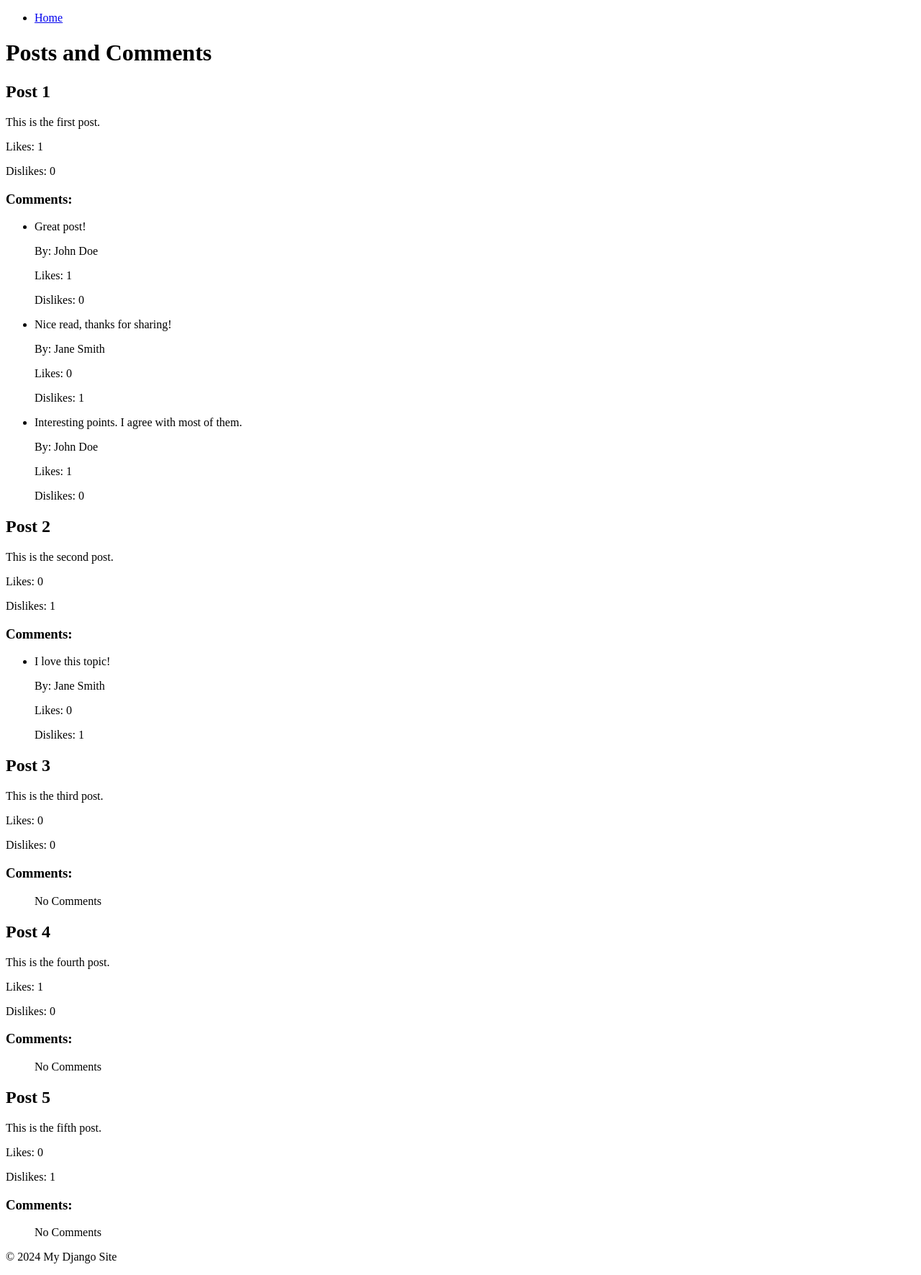
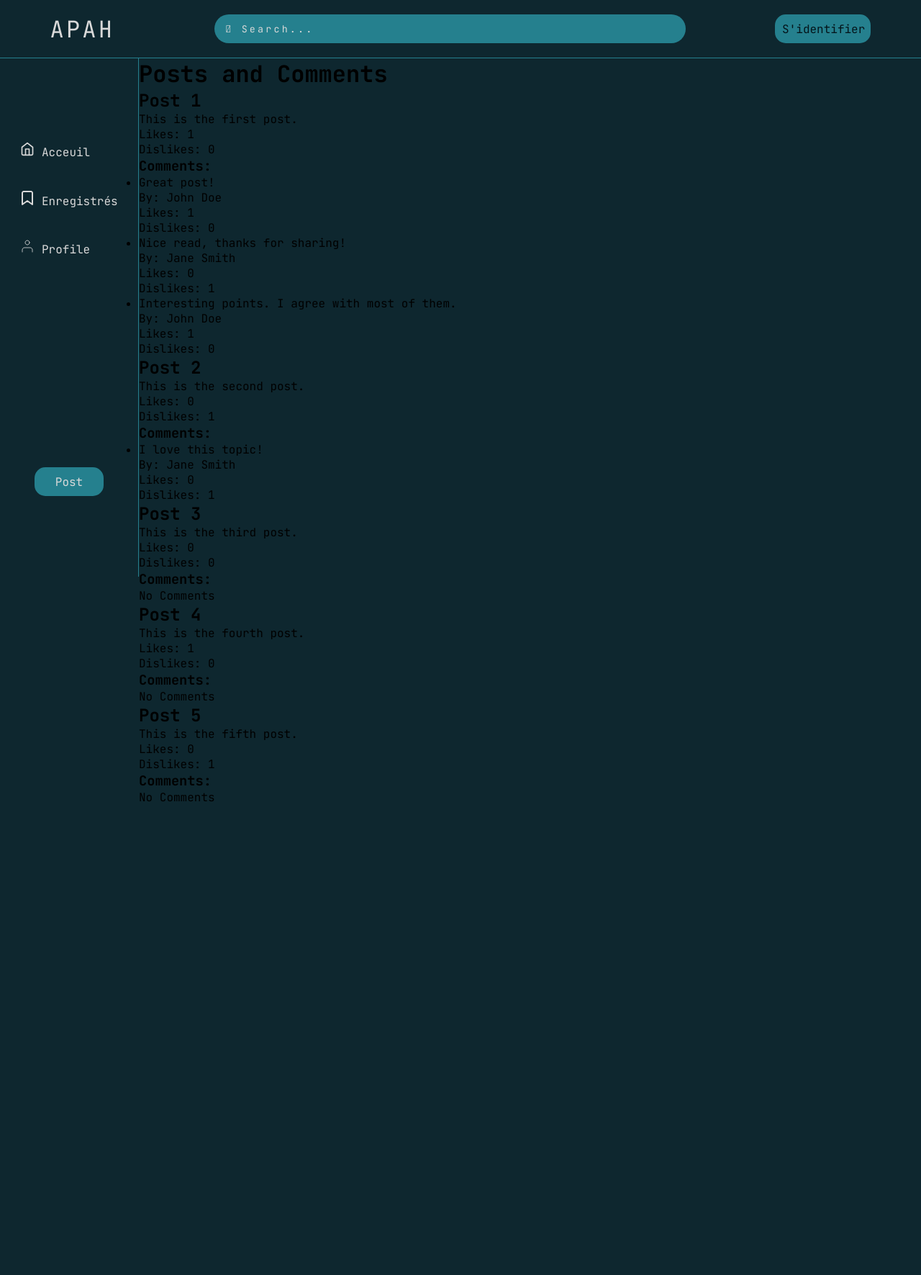
Before and after one commit to ME17FD/Forum, a Django app: page / in a window 1280 px wide. Shown: the whole page at 72% size. After the commit the page ends 1113 px from the top, so only its background shows below. Run offline with Django 5.2, Linux system fonts and the light colour scheme; data comes from the database, SQL or seed files in the repository.

Commit message:
front stuff

```diff
--- a/static/css/styles.css
+++ b/static/css/styles.css
@@ -0,0 +1,122 @@
+@import url('https://fonts.googleapis.com/css2?family=JetBrains+Mono:ital,wght@0,100..800;1,100..800&display=swap');
+
+*{
+    font-family: "JetBrains Mono" , monospace;
+    margin: 0;
+    padding: 0;
+}
+
+body{
+    background-color: #0E272F;
+    display: flex;
+    flex-direction: column;
+}
+/*nav-bar*/
+.nav-bar{
+   border-bottom: 1px solid #25808E;
+    color: #D9D9D9;
+    display: flex;
+    flex-direction: row;
+    width: 100%;
+    align-items: center;
+    justify-content: space-around;
+    height: 10vh;
+}
+
+.logo{
+
+    text-transform: uppercase;
+    font-size: 2em;
+    letter-spacing: 0.2rem;
+}
+.search-bar{
+    width: 50%;
+    height: 50%;
+}
+
+.search-bar>input{
+    width: 100%;
+    height: 100%;
+    border-radius: 25px;
+    background-color: #25808E;
+    border: none;
+    color: #D9D9D9;
+    letter-spacing: 0.2rem;
+    padding-left: 15px;
+}
+
+::placeholder{
+    color: #D9D9D9;
+    text-size-adjust: bold;
+}
+
+.search-bar>input:focus{
+    outline: none;
+}
+
+.sign-button{
+    background-color: #25808E;
+    border-radius: 15px;
+    justify-content: center;
+    padding: 0.7%;
+    color: #04141A;
+    text-decoration: none;
+}
+
+
+
+/*main-container*/
+
+.main-container{
+    display: flex;
+    flex-direction: row;
+    height: 90vh;
+}
+
+
+.side-bar{
+    display: flex;
+    flex-direction: column;
+    gap: 25%;
+    width: 15%;
+    align-items: center;
+    border-right:1px solid #25808E ;
+    justify-content: space-evenly;
+    height: 100%;
+}
+
+
+.post{
+    width: 50%;
+    display: flex;
+    align-items: center;
+}
+
+.post-button{
+    display: flex;
+    justify-content: center;
+    align-items: center;
+    text-align: center !important;
+    text-decoration: none;
+    height: 100%;
+    width: 100%;
+    background-color: #25808E;
+    border-radius: 15px;
+    height: 100%;
+    color: #D9D9D9;
+    padding: 5%;
+}
+
+.tab-container{
+    display: flex;
+    height: 20vh;
+    flex-direction: column;
+    justify-content: space-between;
+
+
+}
+
+.tab{
+    text-decoration: none;
+    color: #D9D9D9;
+}
--- a/templates/base.html
+++ b/templates/base.html
@@ -4,28 +4,55 @@
 <head>
     <meta charset="UTF-8">
     <meta name="viewport" content="width=device-width, initial-scale=1.0">
+    <link href="https://cdnjs.cloudflare.com/ajax/libs/font-awesome/4.7.0/css/font-awesome.min.css" rel="stylesheet"/>
     <title>{% block title %}My Django Site{% endblock %}</title>
-    <link rel="stylesheet" href="{% static 'css/styles.css' %}">
+    <link rel="stylesheet" href="static/css/styles.css">
 </head>
 <body>
-    <header>
-        <nav>
-            <ul>
-                <li><a href="{% url 'home' %}">Home</a></li>
-
-            </ul>
-        </nav>
-    </header>
-
+    <div class="nav-bar">
+        <div class="logo">Apah</div>
+        <div class="search-bar"><input type="text" name="search-bar" placeholder="&#61442; Search..."></div>
+        <a href="{% url 'home' %}" class="sign-button"><div class="sign-button">S'identifier</div></a>
+    </div>
+   <div class="main-container">
+    <div class="side-bar">
+        <div class="tab-container">
+            <a href="{% url 'home' %}" class="tab home">
+                <svg width="20" height="20" viewBox="0 0 48 48" fill="none" xmlns="http://www.w3.org/2000/svg">
+                    <path
+                        d="M18 44V24H30V44M6 18L24 4L42 18V40C42 41.0609 41.5786 42.0783 40.8284 42.8284C40.0783 43.5786 39.0609 44 38 44H10C8.93913 44 7.92172 43.5786 7.17157 42.8284C6.42143 42.0783 6 41.0609 6 40V18Z"
+                        stroke="#D9D9D9" stroke-width="4" stroke-linecap="round" stroke-linejoin="round" />
+                </svg>
+                Acceuil
+            </a>
+            <a href="{% url 'home' %}" class="tab bookmarks">
+                <svg width="20" height="20" viewBox="0 0 32 40" fill="none" xmlns="http://www.w3.org/2000/svg">
+                    <path
+                        d="M30 38L16 28L2 38V6C2 4.93913 2.42143 3.92172 3.17157 3.17157C3.92172 2.42143 4.93913 2 6 2H26C27.0609 2 28.0783 2.42143 28.8284 3.17157C29.5786 3.92172 30 4.93913 30 6V38Z"
+                        stroke="#D9D9D9" stroke-width="4" stroke-linecap="round" stroke-linejoin="round" />
+                </svg>
+                Enregistrés
+            </a>
+            <a href="{% url 'home' %}" class="tab profile">
+                <svg width="20" height="20" viewBox="0 0 48 48" fill="none" xmlns="http://www.w3.org/2000/svg">
+                    <path
+                        d="M40.799 43.2L40.7997 36.0006C40.8 32.0239 37.5764 28.8 33.5997 28.8H14.4011C10.425 28.8 7.20157 32.023 7.20113 35.9992L7.20032 43.2M31.2003 12C31.2003 15.9764 27.9768 19.2 24.0003 19.2C20.0239 19.2 16.8003 15.9764 16.8003 12C16.8003 8.02354 20.0239 4.79999 24.0003 4.79999C27.9768 4.79999 31.2003 8.02354 31.2003 12Z"
+                        stroke="#D9D9D9" stroke-width="2" stroke-linecap="round" stroke-linejoin="round" />
+                </svg>
+                Profile
+            </a>
+        </div>
+        <div class="post">
+            <a href="{% url 'home' %}" class="post-button">Post</a>
+        </div>
+    </div>
     <main>
         {% block content %}
         <!-- Page-specific content goes here -->
         {% endblock %}
     </main>
+    </div>
 
-    <footer>
-        <p>&copy; 2024 My Django Site</p>
-    </footer>
 
 
 </body>
```
